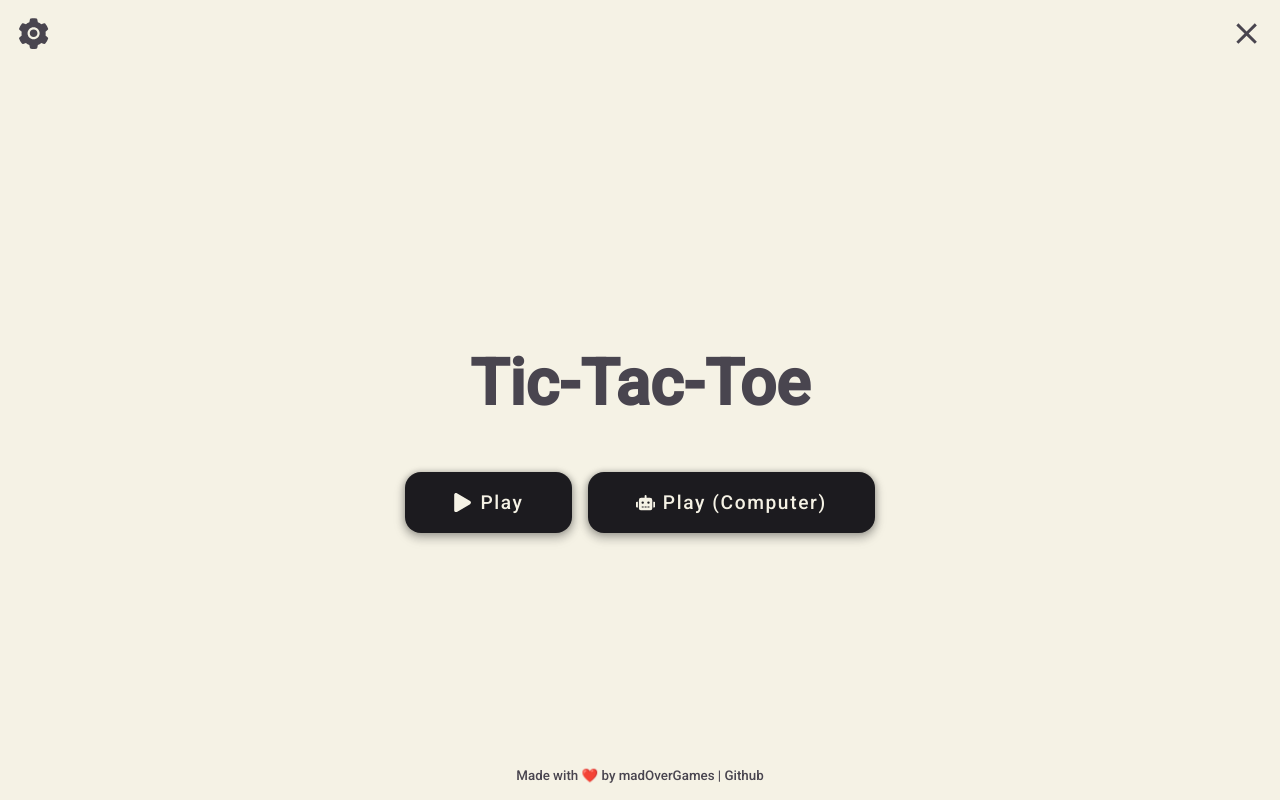
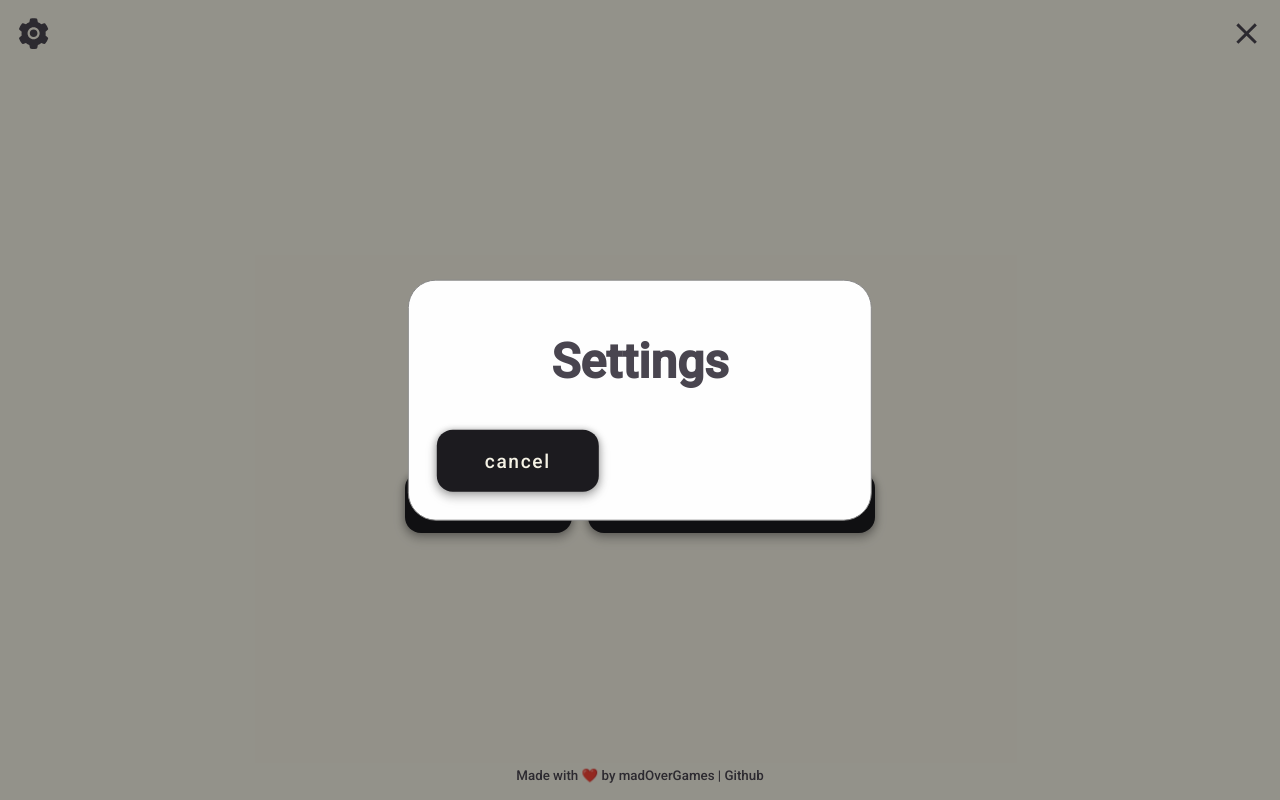
Before and after one commit to yashchaudhari008/tic-tac-toe, a React (Create React App) app: page / in a window 1280 px wide. Both pictures are taken after a click on the icon 33 px from the left and 33 px from the top of the page. Built offline with nearby package versions, Linux system fonts and the light colour scheme.

Commit message:
settings button opens modal

```diff
--- a/src/components/ui/Header.jsx
+++ b/src/components/ui/Header.jsx
@@ -2,18 +2,28 @@ import React from "react";
 import "./Header.css";
 import { AiFillSetting } from "react-icons/ai";
 import { MdClose } from "react-icons/md";
+import Modal from "./Modal";
+import Button from "./Button";
 
 export default function Header() {
+	const [settings, toggleSettings] = React.useState(false);
 	return (
 		<>
 			<div id="header">
 				<div className="button">
-					<AiFillSetting />
+					<AiFillSetting onClick={() => toggleSettings(true)} />
 				</div>
 				<div className="button">
 					<MdClose onClick={() => window.history.back()} />
 				</div>
 			</div>
+			<Modal open={settings} toggle={toggleSettings}>
+				<h1 style={{ textAlign: "center", fontSize: "3rem" }}>Settings</h1>
+				<Button
+					buttonText="cancel"
+					onClickHandler={() => toggleSettings(false)}
+				/>
+			</Modal>
 		</>
 	);
 }
--- a/src/components/ui/Modal.jsx
+++ b/src/components/ui/Modal.jsx
@@ -1,7 +1,5 @@
 import React from "react";
 import "./Modal.css";
-function useOutsideAlerter(ref) {}
-
 export default function Modal({ open, toggle, children }) {
 	const modalContentRef = React.useRef();
 	React.useEffect(() => {
@@ -11,7 +9,7 @@ export default function Modal({ open, toggle, children }) {
 			toggle(false);
 		document.addEventListener("mousedown", handleClickOutside);
 		return () => document.removeEventListener("mousedown", handleClickOutside);
-	}, [modalContentRef]);
+	}, [modalContentRef, toggle]);
 	return open ? (
 		<div id="myModal" class="modal">
 			<div ref={modalContentRef} class="modal-content">
```
